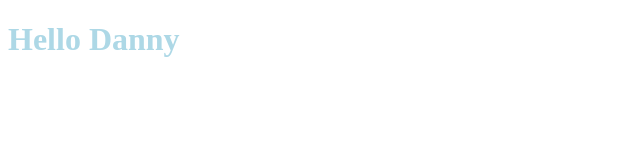
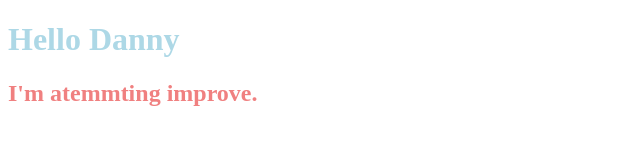
Before and after one commit to Eriold/Yenny-Taborda-Ramirez, a plain HTML site: page index.html in a window 1280 px wide. Shown: the whole page, without its empty margins (0-640 px from the left). Drawn offline with Linux system fonts and the light colour scheme.

Commit message:
[fourth change] Add in index css and html

```diff
--- a/css/index.css
+++ b/css/index.css
@@ -1,3 +1,7 @@
 .color{
     color: lightblue;
 }
+
+.color-yellow{
+    color: lightcoral
+}
--- a/index.html
+++ b/index.html
@@ -10,6 +10,7 @@
 </head>
 <body>
     <h1 class="color color-blue">Hello Danny</h1>
+    <h2 class="color color-yellow">I'm atemmting improve.</h2>
 
 </body>
 </html>
```
